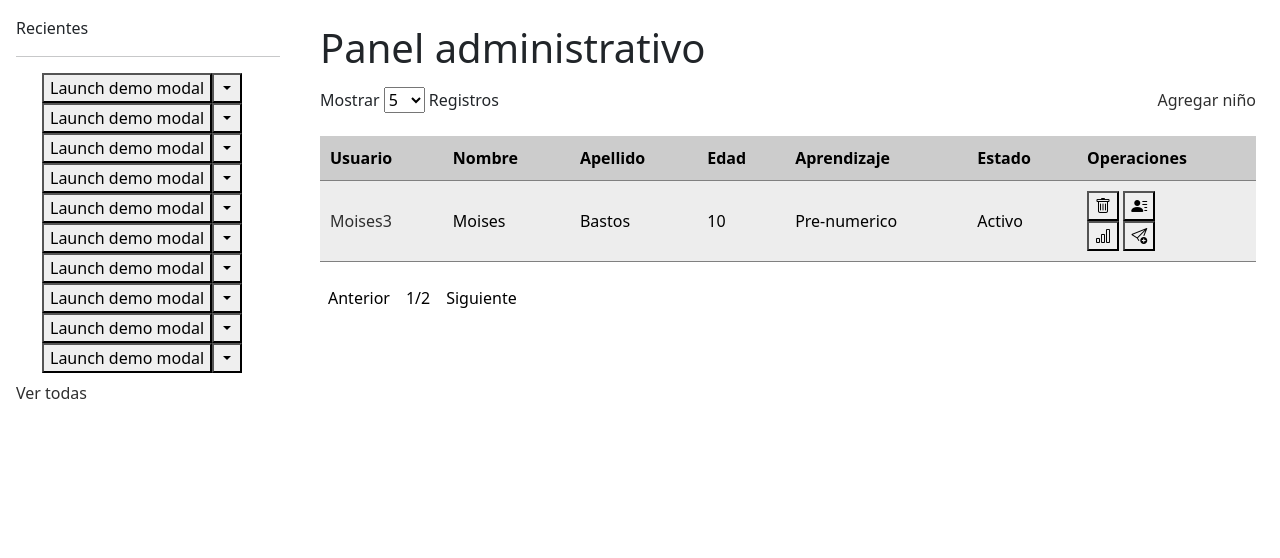
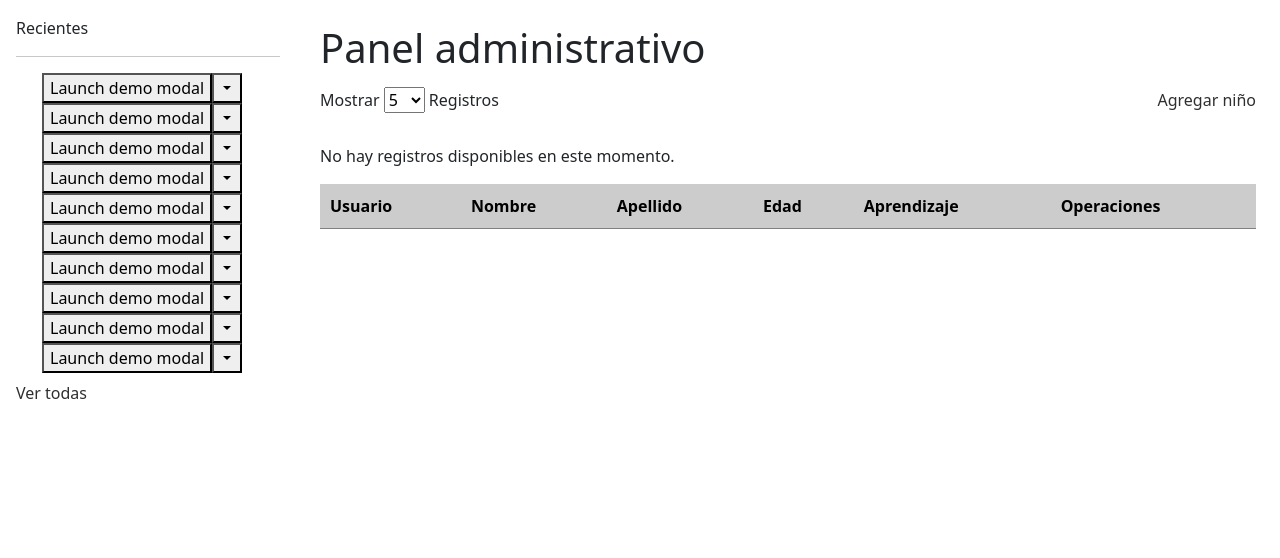
Before and after one commit to YaneriPerdomo/spaceN, a PHP site: page /view/admin/dashboard.php in a window 1280 px wide. Shown: the part 71-629 px from the top of the page. Run offline with PHP 8.4, Linux system fonts and the light colour scheme; a user stored in the database is signed in; data comes from the database, SQL or seed files in the repository; tables that the repository leaves empty hold one stand-in row (values such as "Sample post"); lists and menus that the app fills with data are empty.

Commit message:
Adding show child to the professional table

```diff
--- a/view/admin/Dashboard.php
+++ b/view/admin/Dashboard.php
@@ -8,6 +8,8 @@ if (!isset($_SESSION['id_admin'])) {
     header('Location: ./../../index.php');
     exit();
 }
+
+
 
 ?>
 
@@ -226,7 +228,6 @@ if (!isset($_SESSION['id_admin'])) {
 <body>
 
     <?php include './../include/admin/header.php' ?>
-
     <main class="">
         <div class="row h-100">
             <div class="col-3 h-100">
@@ -394,37 +395,74 @@ if (!isset($_SESSION['id_admin'])) {
                                 <th>Apellido</th>
                                 <th>Edad</th>
                                 <th>Aprendizaje</th>
-                                <th>Estado</th>
                                 <th>Operaciones</th>
                             </tr>
                         </thead>
-                        <tbody>
-                            <tr>
-                                <td><a href="#">Moises3</a></td>
-                                <td>Moises</td>
-                                <td>Bastos</td>
-                                <td>10</td>
-                                <td>
-                                    Pre-numerico
-                                </td>
-                                <td>Activo</td>
-                                <td class="operations">
-                                    <button><i class="bi bi-trash"></i></button>
-                                    <a href="#modify"><button><i class="bi bi-person-lines-fill"></i></button></a><br>
-                                    <a href="#progressChild"><button><i class="bi bi-bar-chart"></i></button></a>
-                                    <button data-bs-toggle="modal" data-bs-target="#sendNotificationChild"><i
-                                            class="bi bi-send-plus"></i></button>
-                                </td>
-                            </tr>
-                        </tbody>
+                        <?php
+
+                        function showChilds(){
+                            // Incluimos el archivo de conexión a la base de datos
+                            include '../../php/connectionBD.php';
+
+                            // Preparamos la consulta SQL para obtener información de los niños
+                            // Se realiza una unión entre las tablas 'ninos' y 'usuarios' para obtener más datos
+                            // Se filtra por el id_profesional para obtener los niños de un profesional específico (en este caso, el de ID 7)
+                            $sqlSelect = 'SELECT id_nino, usuario, nombre, apellido, id_categoria_actividades, fecha_nacimiento FROM ninos
+                            INNER JOIN usuarios ON ninos.id_usuario = usuarios.id_usuario WHERE id_profesional = 7';
+
+                            // Preparamos la sentencia SQL para evitar inyección SQL
+                            $stmt = $pdo->prepare($sqlSelect);
+
+                            // Ejecutamos la consulta
+                            $stmt->execute();
+
+                            // Verificamos si se encontraron resultados
+                            if ($stmt->rowCount() > 0) {
+                                // Si hay resultados, los obtenemos en un array asociativo
+                                $result = $stmt->fetchAll(PDO::FETCH_ASSOC);
+
+                                // Iteramos sobre cada fila del resultado
+                                foreach ($result as $row) {
+                                    // Obtenemos la categoría de actividad y la asignamos a una variable
+                                    match ($row["id_categoria_actividades"]) {
+                                        1 => $showA = "Pre Numerico",
+                                        2 => $showA = "Numerico Emergente",
+                                        3 => $showA = "Desarrollo Numerico"
+                                    };
+                                    $fecha_nacimiento = $row["fecha_nacimiento"];
+                                    $fecha_actual = date("Y-m-d"); // Obtener la fecha actual completa
+                                    // Convertir ambas fechas a timestamps
+                                    $timestamp_nacimiento = strtotime($fecha_nacimiento);
+                                    $timestamp_actual = strtotime($fecha_actual);
+                                    // Calcular la diferencia en segundos
+                                    $diferencia_segundos = $timestamp_actual - $timestamp_nacimiento;
+                                    // Convertir la diferencia de segundos a años (aproximado)
+                                    $edad_en_anos = floor($diferencia_segundos / (60 * 60 * 24 * 365.25));
+                                    // Generamos una fila en una tabla HTML con los datos del niño
+                                    echo "<tr>";
+                                    echo "<td>" . $row['usuario'] . "</td>";
+                                    echo "<td>" . $row['nombre'] . "</td>";
+                                    echo "<td>" . $row['apellido'] . "</td>";
+                                    echo "<td>" . $edad_en_anos . "</td>";
+                                    echo "<td>" . $showA . "</td>";
+                                    echo "<td class='operations'>";
+                                    echo "<button data-id='" . $row['id_nino'] . "'><i class='bi bi-trash'></i></button>";
+                                    echo "<a href='#modify'><button><i class='bi bi-person-lines-fill'></i></button></a>";
+                                    echo "<a href='#progressChild'><button><i class='bi bi-bar-chart'></i></button></a>";
+                                    echo "<button class='sendN' data-bs-toggle='modal' data-id=".$row['id_nino']." data-bs-target='#sendNotificationChild'><i class='bi bi-send-plus'></i></button>";
+                                    echo "</td>";
+                                    echo "</tr>";
+                                }
+                            } else {
+                                // Si no hay resultados, mostramos un mensaje
+                                echo "<br>";
+                                echo "<p>No hay registros disponibles en este momento.</p>";
+                            }
+                        }
+                        showChilds();
+                        ?>
+
                     </table>
-                    <nav class="Page navigation">
-                        <ul class="pagination">
-                            <li>Anterior</li>
-                            <li>1/2</li>
-                            <li>Siguiente</li>
-                        </ul>
-                    </nav>
                 </section>
             </div>
         </div>
@@ -433,6 +471,7 @@ if (!isset($_SESSION['id_admin'])) {
 
 </body>
 
+
 <?php include "../include/admin/offcanvasAplication.php" ?>
 <?php include "../include/admin/offcanvasUser.php" ?>
 <?php include "../include/admin/detailsActivity.php" ?>
@@ -440,10 +479,21 @@ if (!isset($_SESSION['id_admin'])) {
 <?php include "../include/admin/searchChilds.php" ?>
 
 
+
+<script>
+    let $htmlIdChild =document.querySelector('.id_child');
+    document.addEventListener("click", async e  => {
+
+        if(e.target.matches(".sendN")){
+            $htmlIdChild.value = `${e.target.getAttribute("data-id")}`;
+        }
+
+    })
+
+</script>
+
+
 <script src="https://cdn.jsdelivr.net/npm/bootstrap@5.3.3/dist/js/bootstrap.bundle.min.js"
     integrity="sha384-YvpcrYf0tY3lHB60NNkmXc5s9fDVZLESaAA55NDzOxhy9GkcIdslK1eN7N6jIeHz" crossorigin="anonymous">
     </script>
-
-
-
 </html>
--- a/view/include/admin/sendNotificationChild.php
+++ b/view/include/admin/sendNotificationChild.php
@@ -1,5 +1,4 @@
-
-<div class="modal fade" id="sendNotificationChild" tabindex="-1" aria-labelledby="exampleModalLabel" aria-hidden="true">
+<div class="modal fade" id="sendNotificationChild" tabindex="-1" aria-labelledby="exampleModalLabel"  aria-hidden="true">
     <div class="modal-dialog modal-dialog-centered">
         <div class="modal-content">
             <div class="modal-header">
@@ -8,22 +7,27 @@
                     <small>Puedes enviarle una notificación para "nombre de usuario del niño"</small>
                 </div>
             </div>
+            <form action="./../../php/sendNotificationChild.php" method="post">
                 <div class="modal-body">
-                <select class="w-100">
-                    <option value="lesson_completed">✅ ¡Felicidades! Has completado una lección mas. </option>
-                    <option value="stars_gained"> ¡Genial! Has ganado más estrellas. ✨</option>
-                    <option value="stage1_passed"> ¡Lo lograste! Has superado la etapa 1. </option>
-                    <option value="stage2_passed"> ¡Sigue así! Has pasado a la etapa 2. </option>
-                    <option value="learning_completed"> ¡Enhorabuena! Has completado todo el aprendizaje. </option>
-                    <option value="ranking_up">⬆️ ¡Ascendiste en la tabla de clasificación! Estás más cerca de la cima.
+                    <input type="text" name="id_child" class="id_child" value="">
+                    <input type="text" name="id_profesional" value="<?php echo $_SESSION["id_admin"]?> ">
+                    <select name="messenger"class="w-100">
+                        <option selected value="✅ ¡Felicidades! Has completado una lección mas.">✅ ¡Felicidades! Has completado una lección mas. </option>
+                        <option value="¡Genial! Has ganado más estrellas. ✨"> ¡Genial! Has ganado más estrellas. ✨</option>
+                        <option value="¡Lo lograste! Has superado la etapa 1."> ¡Lo lograste! Has superado la etapa 1. </option>
+                        <option value="¡Sigue así! Has pasado a la etapa 2."> ¡Sigue así! Has pasado a la etapa 2. </option>
+                        <option value="¡Enhorabuena! Has completado todo el aprendizaje."> ¡Enhorabuena! Has completado todo el aprendizaje. </option>
+                        <option value="⬆️ ¡Ascendiste en la tabla de clasificación! Estás más cerca de la cima.">⬆️ ¡Ascendiste en la tabla de clasificación! Estás más cerca de la cima.
                         </option>
-                    <option value="ranking_entered"> ¡Bienvenid@! Has entrado en la tabla de clasificación. </option>
+                        <option value="ranking_entered"> ¡Bienvenid@! Has entrado en la tabla de clasificación.
+                        </option>
                     </select>
                 </div>
                 <div class="modal-footer">
                     <button type="button" class="btn btn-secondary" data-bs-dismiss="modal">Cancelar</button>
-                <button type="button" class="btn btn-success">Enviar</button>
+                    <button type="submit" class="btn btn-success" >Enviar</button>
+                </div>
+            </form>
         </div>
     </div>
 </div>
-</div>
```
Also changed, not shown: php/addChild.php (+7 -7 lines), php/sendNotificationChild.php (added, +30 -0 lines). Lines whose indentation alone changed are shown as unchanged.
